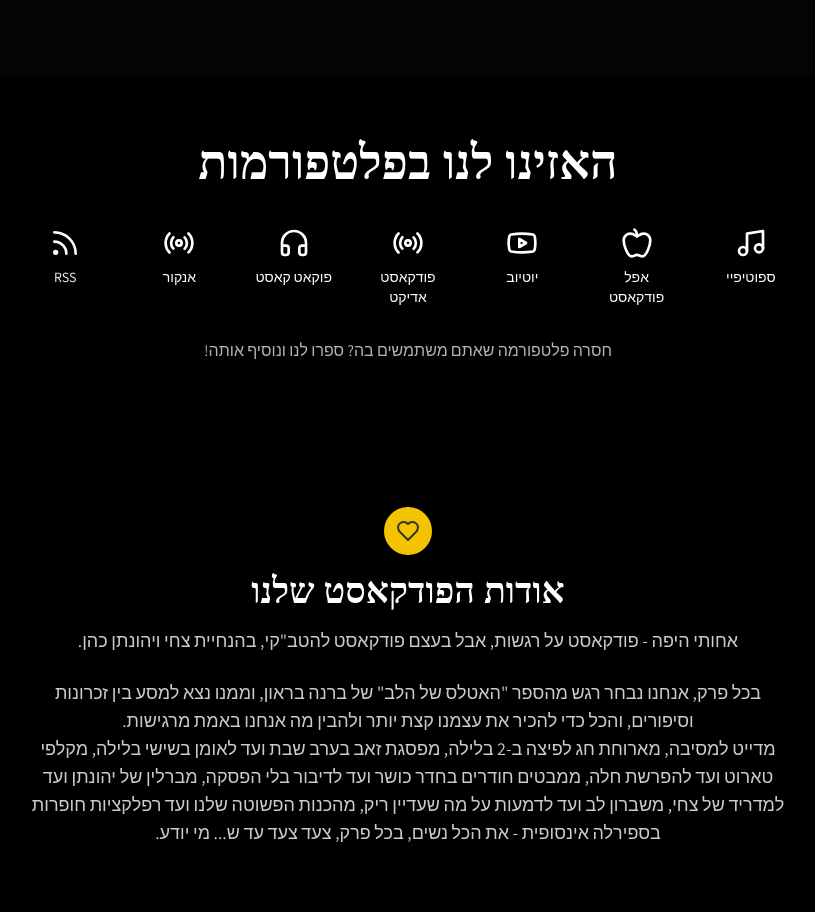
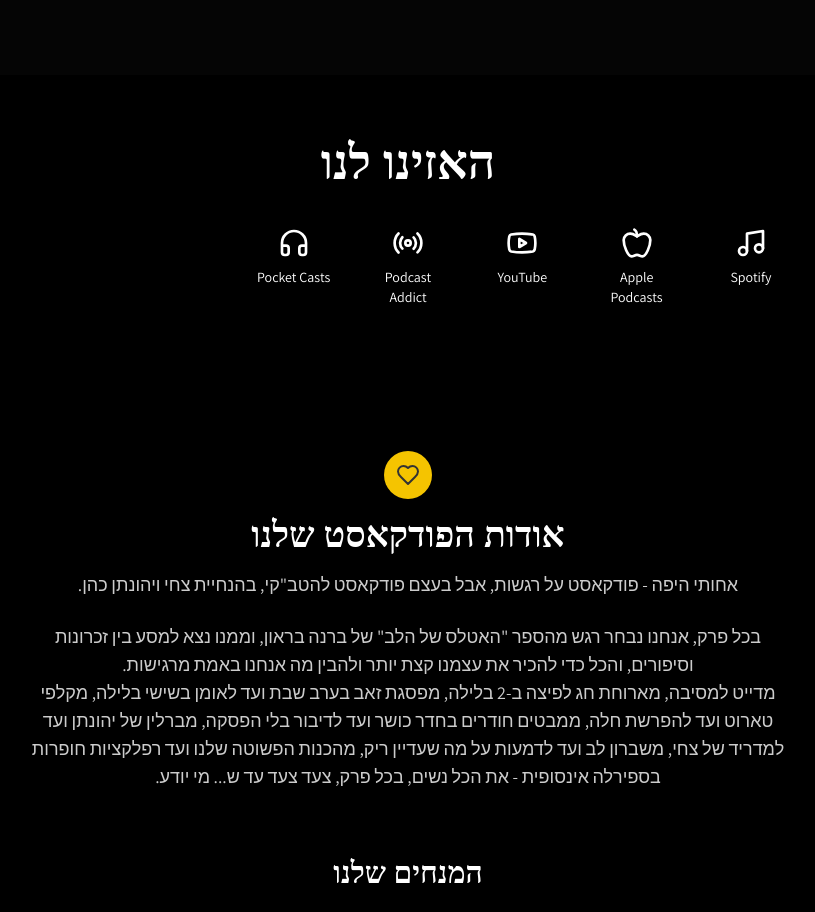
Before and after one commit to achotihayafa/website, a React (Vite) app: page / in a window 1280 px wide. Shown: the part 2440-3352 px from the top of the page, without its empty margins (232-1047 px from the left). Built offline with nearby package versions, Linux system fonts and the light colour scheme; a web font is replaced by a local one.

Commit message:
Update PodcastPlatforms.tsx

```diff
--- a/src/components/PodcastPlatforms.tsx
+++ b/src/components/PodcastPlatforms.tsx
@@ -5,46 +5,36 @@ import { AppleIcon, YoutubeIcon, RadioIcon, RssIcon, MusicIcon, Headphones } fro
 const PodcastPlatforms = () => {
   const platforms = [
     {
-      name: "ספוטיפיי",
+      name: "Spotify",
       link: "https://open.spotify.com/show/0ZpvzCEuDeKQhBw74YEmp9",
       icon: <MusicIcon className="h-8 w-8" />
     },
     {
-      name: "אפל פודקאסט",
+      name: "Apple Podcasts",
       link: "https://podcasts.apple.com/us/podcast/אחותי-היפה/id1728358395",
       icon: <AppleIcon className="h-8 w-8" />
     },
     {
-      name: "יוטיוב",
+      name: "YouTube",
       link: "https://www.youtube.com/@AchotiHaYafa",
       icon: <YoutubeIcon className="h-8 w-8" />
     },
     {
-      name: "פודקאסט אדיקט",
+      name: "Podcast Addict",
       link: "https://podcastaddict.com/podcast/%D7%90%D7%97%D7%95%D7%AA%D7%99%20%D7%94%D7%99%D7%A4%D7%94/5306867",
       icon: <RadioIcon className="h-8 w-8" />
     },
     {
-      name: "פוקאט קאסט",
+      name: "Pocket Casts",
       link: "https://pca.st/zapd6uv9",
       icon: <Headphones className="h-8 w-8" />
-    },
-    {
-      name: "אנקור",
-      link: "https://anchor.fm/s/f1452300/podcast/rss",
-      icon: <RadioIcon className="h-8 w-8" />
-    },
-    {
-      name: "RSS",
-      link: "https://anchor.fm/s/f1452300/podcast/rss",
-      icon: <RssIcon className="h-8 w-8" />
     }
   ];
 
   return (
     <section id="platforms" className="py-16 bg-black/10">
       <div className="container px-6">
-        <h2 className="text-4xl md:text-5xl mb-10 text-center">האזינו לנו בפלטפורמות</h2>
+        <h2 className="text-4xl md:text-5xl mb-10 text-center">האזינו לנו</h2>
 
         <div className="grid grid-cols-4 md:grid-cols-7 gap-8 max-w-3xl mx-auto">
           {platforms.map((platform) => (
@@ -61,10 +51,6 @@ const PodcastPlatforms = () => {
             </a>
           ))}
         </div>
-
-        <div className="mt-8 text-center text-white/70">
-          <p>חסרה פלטפורמה שאתם משתמשים בה? ספרו לנו ונוסיף אותה!</p>
-        </div>
       </div>
     </section>
   );
```
